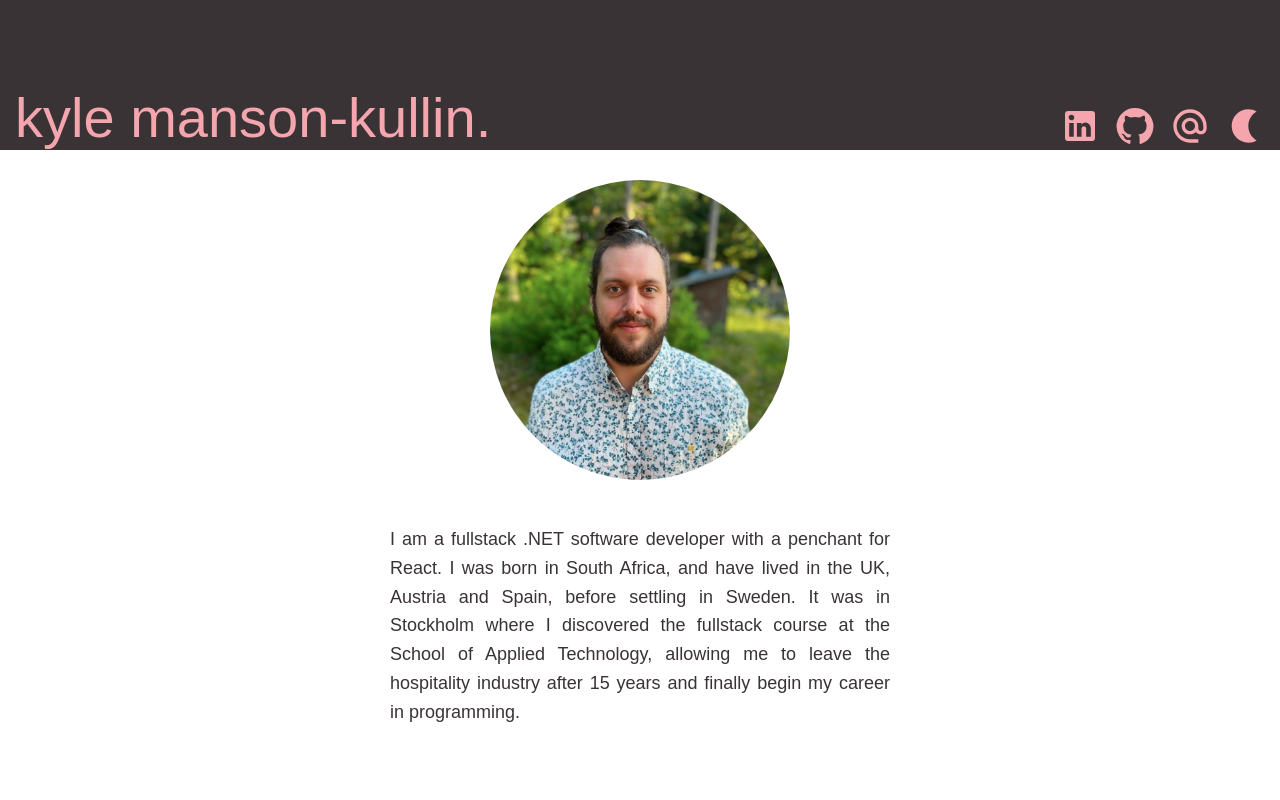
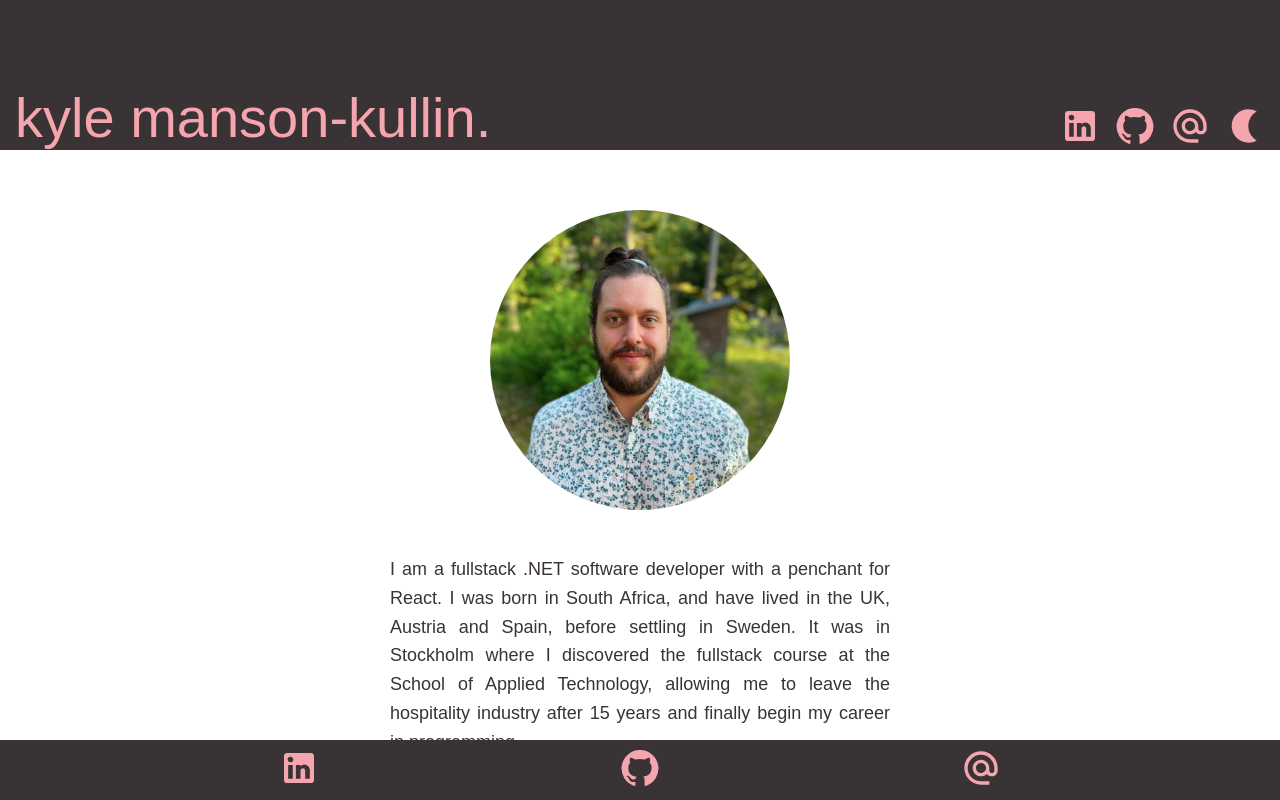
Before and after one commit to kyljmk/Personal-Portfolio, a React (Create React App) app in the folder portfolio/: page / in a window 1280 px wide. Shown: the top 800 px of the page. Built offline with nearby package versions, Linux system fonts and the light colour scheme; no server answers; the HTML template or start-up script is replaced by a standard one; a web font is replaced by a local one.

Commit message:
Add Footer

```diff
--- a/portfolio/src/App.css
+++ b/portfolio/src/App.css
@@ -33,6 +33,7 @@ body {
   font-size: 32px;
   font-weight: 300;
   color: var(--blackCoffee);
+  margin: 0;
 }
 
 .project--title-dark {
--- a/portfolio/src/App.js
+++ b/portfolio/src/App.js
@@ -4,6 +4,7 @@ import About from "./components/About";
 import { useEffect, useState } from "react";
 import Projects from "./components/Projects";
 import TechStack from "./components/TechStack";
+import Footer from "./components/Footer";
 
 function App() {
   const [darkMode, setDarkMode] = useState(
@@ -21,13 +22,14 @@ function App() {
     <div className={`App${darkMode ? "-dark" : ""}`}>
       <Header darkMode={darkMode} onClick={handleChange} />
       <About darkMode={darkMode} />
-      <h2 className={`project--title${darkMode ? "-dark" : ""}`}>
+      <h2 className={`project--title${darkMode ? "-dark" : ""}`} id="project">
         My Projects
       </h2>
       <div className="projectcontainer">
         <Projects darkMode={darkMode} />
       </div>
       <TechStack darkMode={darkMode} />
+      <Footer darkMode={darkMode} />
     </div>
   );
 }
--- /dev/null
+++ b/portfolio/src/components/Footer.js
@@ -0,0 +1,33 @@
+import LinkedInIcon from "@mui/icons-material/LinkedIn";
+import GitHubIcon from "@mui/icons-material/GitHub";
+import AlternateEmailIcon from "@mui/icons-material/AlternateEmail";
+import "../styles/Footer.css";
+
+function Footer({ darkMode }) {
+  return (
+    <footer className={`footer${darkMode ? "-dark" : ""}`}>
+      <div className={`footer--icongroup${darkMode ? "-dark" : ""}`}>
+        <a href="https://www.linkedin.com/in/kyle-manson-kullin-34a933242/">
+          <LinkedInIcon
+            sx={{ fontSize: 40 }}
+            className={`footer--icon${darkMode ? "-dark" : ""}`}
+          />
+        </a>
+        <a href="https://github.com/kyljmk">
+          <GitHubIcon
+            sx={{ fontSize: 40 }}
+            className={`footer--icon${darkMode ? "-dark" : ""}`}
+          />
+        </a>
+        <a href="mailto:kyle.manson-kullin@appliedtechnology.se">
+          <AlternateEmailIcon
+            sx={{ fontSize: 40 }}
+            className={`footer--icon${darkMode ? "-dark" : ""}`}
+          />
+        </a>
+      </div>
+    </footer>
+  );
+}
+
+export default Footer;
--- a/portfolio/src/styles/About.css
+++ b/portfolio/src/styles/About.css
@@ -7,6 +7,7 @@
   }
 
 .about--container {
+    margin-top: 30px;
     padding: 30px;
     display: flex;
     flex-direction: column;
--- /dev/null
+++ b/portfolio/src/styles/Footer.css
@@ -0,0 +1,60 @@
+.footer {
+    background-color: var(--blackCoffee);
+    margin-top: 30px;
+    height: 60px;
+    display: flex;
+    align-items: flex-end;
+    width: 100%;
+    position: sticky;
+    bottom: 0;
+    display: flex;
+    align-items: center;
+    justify-content: center;
+  }
+
+.footer--icongroup {
+    width: 80%;
+    display: flex;
+    justify-content: space-around;
+}
+
+.footer--icon {
+    text-decoration: none;
+    color: var(--mauve);
+}
+
+.footer--icon:hover {
+    cursor: pointer;
+    color: var(--beauBlue)
+}
+
+.footer-dark {
+    background-color: var(--mauve);
+    margin-top: 30px;
+    height: 60px;
+    display: flex;
+    align-items: flex-end;
+    width: 100%;
+    position: sticky;
+    bottom: 0;
+    display: flex;
+    align-items: center;
+    justify-content: center;
+    box-shadow: 0px 2px 10px 0px var(--blackCoffee);
+  }
+
+.footer--icongroup-dark {
+    width: 80%;
+    display: flex;
+    justify-content: space-around;
+}
+
+.footer--icon-dark {
+    text-decoration: none;
+    color: var(--blackCoffee);
+}
+
+.footer--icon-dark:hover {
+    cursor: pointer;
+    color: var(--beauBlue)
+}
--- a/portfolio/src/styles/Projects.css
+++ b/portfolio/src/styles/Projects.css
@@ -14,7 +14,7 @@
     background-color: var(--mauve);
     color: var(--blackCoffee);
     box-shadow: 0px 1px 10px 0px var(--blackCoffee);
-    margin-bottom: 25px;
+    margin: 45px;
     border-radius: 10px;
     height: auto;
     font-weight: 300;
```
